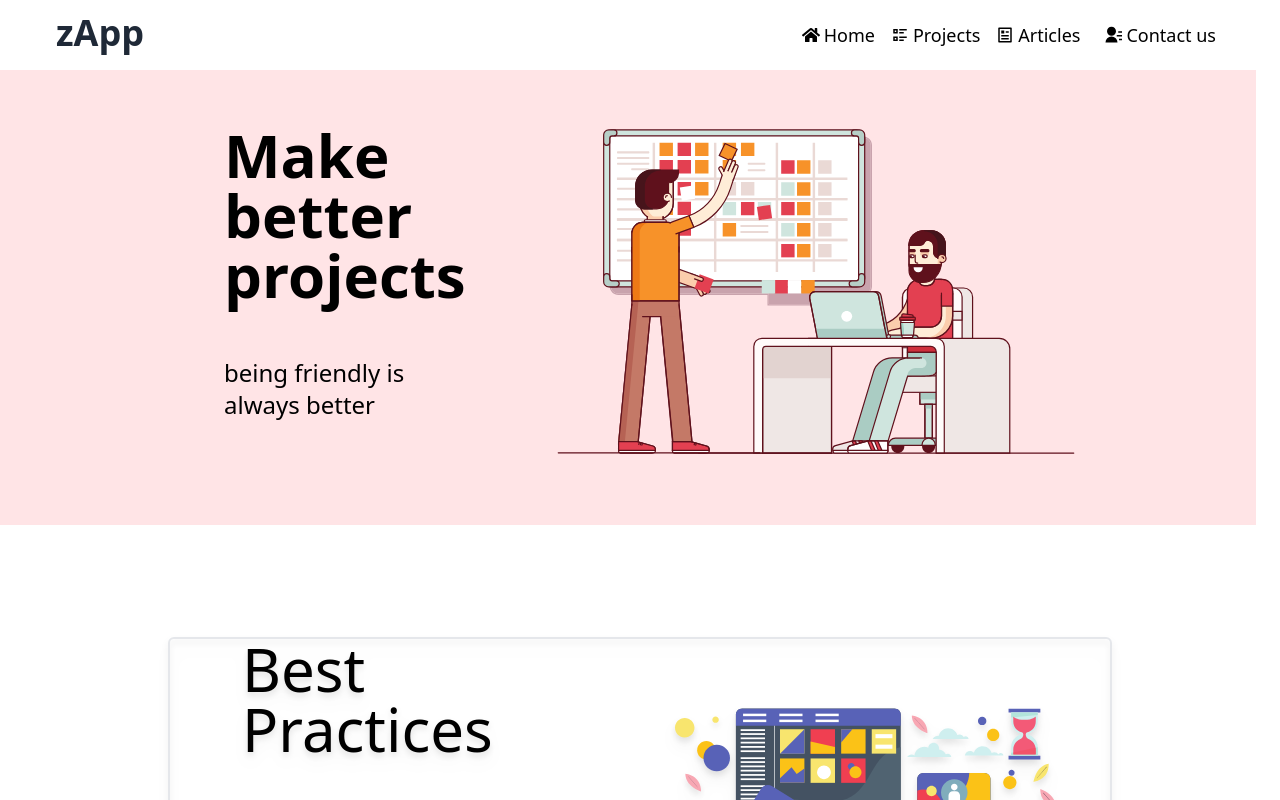
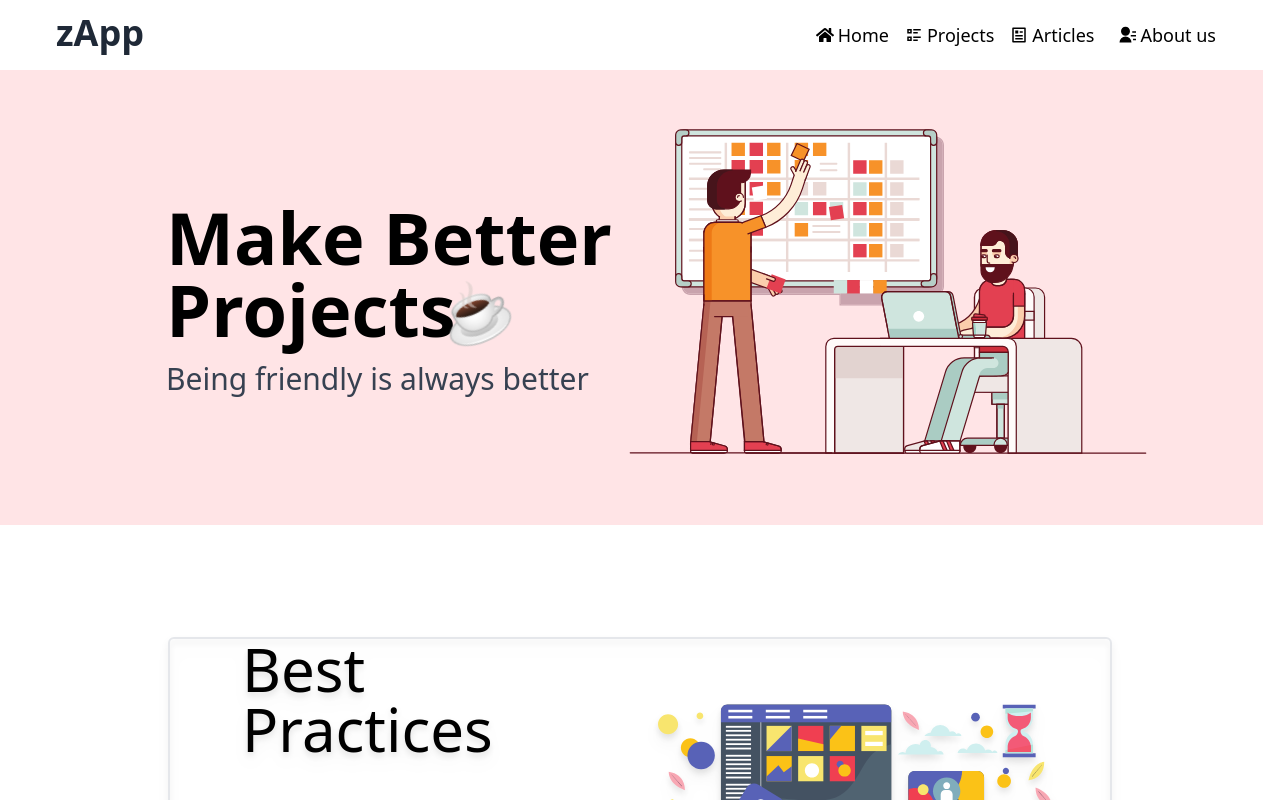
Before and after one commit to emadel1990/zapp, a Next.js app: page / in a window 1280 px wide. Shown: the top 800 px of the page. Built offline with nearby package versions, Linux system fonts and the light colour scheme.

Commit message:
refactor: Hero coffe svg and Navbar About us

```diff
--- a/components/BestPractices.js
+++ b/components/BestPractices.js
@@ -6,7 +6,7 @@ const style = {
   section:
     "flex justify-center items-center mx-28 my-28 px-2 border-2 drop-shadow-lg rounded-md",
   ph: "w-full px-10 ml-6",
-  img: "flex justify-center w-full mx-10",
+  img: "flex justify-center w-full mr-10",
 };
 
 const BestPractices = () => {
--- a/components/Hero.js
+++ b/components/Hero.js
@@ -2,10 +2,10 @@ import React from "react";
 import Image from "next/image";
 
 const style = {
-  hero: "flex flex-row justify-center bg-rose-100  w-screen ml-[-80px] h-[467px] overflow-hidden",
-  divTitle: "h-[100%]  w-80 mx-10  flex flex-wrap",
-  title: "text-6xl font-bold flex items-center pt-4",
-  subTitle: "text-2xl flex w-[260px] ",
+  hero: "flex flex-row justify-center bg-rose-100  w-screen ml-[-73px] h-[467px] overflow-hidden",
+  divTitle: "w-[450px] mx-10 flex flex-col justify-center",
+  title: "text-7xl font-bold flex items-center py-4",
+  subTitle: "text-3xl text-gray-700",
   divImage: "flex px-8 scale-[150%] overflow-hidden ",
 };
 
@@ -13,8 +13,15 @@ const Hero = () => {
   return (
     <hero className={style.hero}>
       <div className={style.divTitle}>
-        <h1 className={style.title}>Make better projects</h1>
-        <h2 className={style.subTitle}>being friendly is always better</h2>
+        <span className="relative">
+          <h1 className={style.title}>Make Better Projects</h1>
+          <img
+            src="/assets/coffee.svg"
+            alt=""
+            className="absolute bottom-1 right-[6rem]"
+          />
+        </span>
+        <p className={style.subTitle}>Being friendly is always better</p>
       </div>
       <div className={style.divImage}>
         <Image
--- a/components/Navbar.js
+++ b/components/Navbar.js
@@ -67,7 +67,7 @@ const Navbar = () => {
           onClick={() => setDropdown(!dropdown)}
         >
           <span className={style.navItem}>
-            <RiContactsFill className="mr-1" /> Contact us
+            <RiContactsFill className="mr-1" /> About us
           </span>
         </button>
         {dropdown && <Dropdown dropdown={dropdown} setDropdown={setDropdown} />}
```
Also changed, not shown: public/assets/coffee.svg (added).
